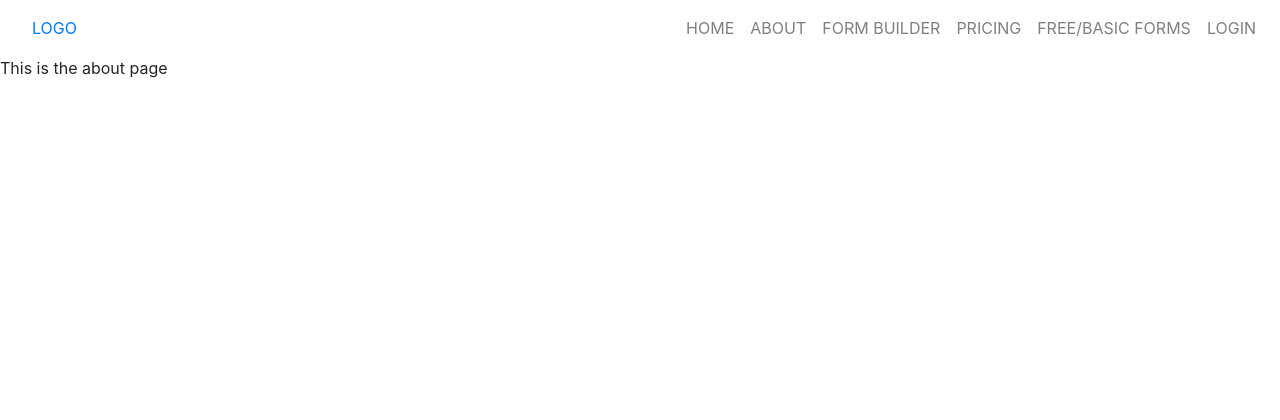
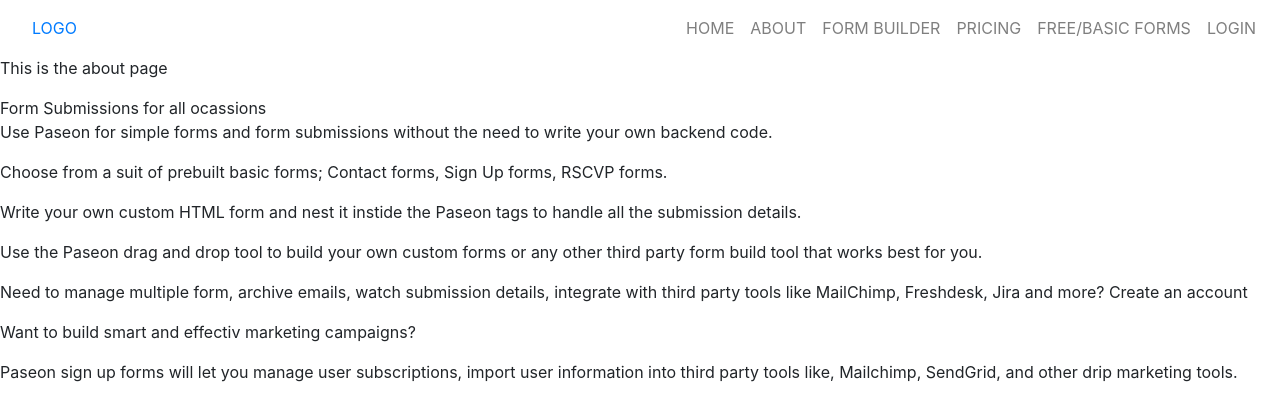
Before and after one commit to Pasquariello/paseon, a Next.js app: page /about in a window 1280 px wide. Shown: the top 420 px of the page. Built offline with nearby package versions, Linux system fonts and the light colour scheme.

Commit message:
basic about ideas fleshed out

```diff
--- a/pages/about.js
+++ b/pages/about.js
@@ -6,7 +6,18 @@
     <>
       <Layout>
         <p>This is the about page</p>
-      </Layout>
+        Form Submissions for all ocassions
+        <p>Use Paseon for simple forms and form submissions without the need to write your own backend code.</p>
+        <p>Choose from a suit of prebuilt basic forms; Contact forms, Sign Up forms, RSCVP forms.</p>
+        <p>Write your own custom HTML form and nest it instide the Paseon tags to handle all the submission details.</p>
+        <p>Use the Paseon drag and drop tool to build your own custom forms or any other third party form build tool that works best for you.</p>
+
+        <p>Need to manage multiple form, archive emails, watch submission details, integrate with third party tools like MailChimp, Freshdesk, Jira and more? Create an account  </p>
+
+
+        <p>Want to build smart and effectiv marketing campaigns?</p>
+        <p>Paseon sign up forms will let you manage user subscriptions, import user information into third party tools like, Mailchimp, SendGrid, and other drip marketing tools.</p>
+       </Layout>
     </>
   );
 }
```
